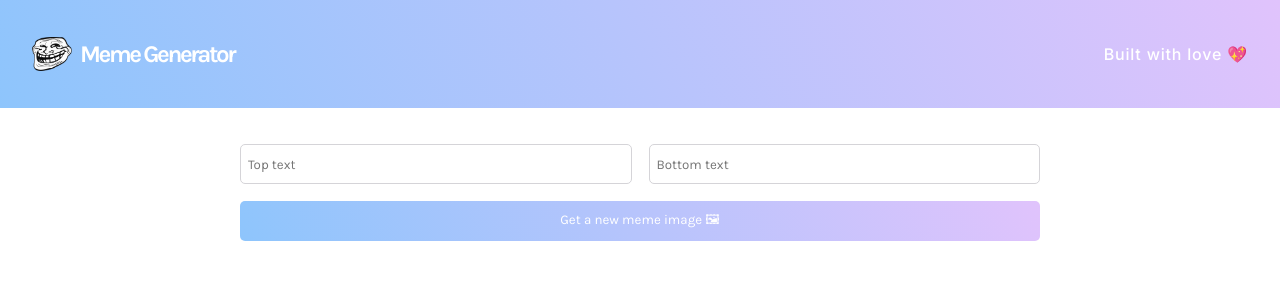
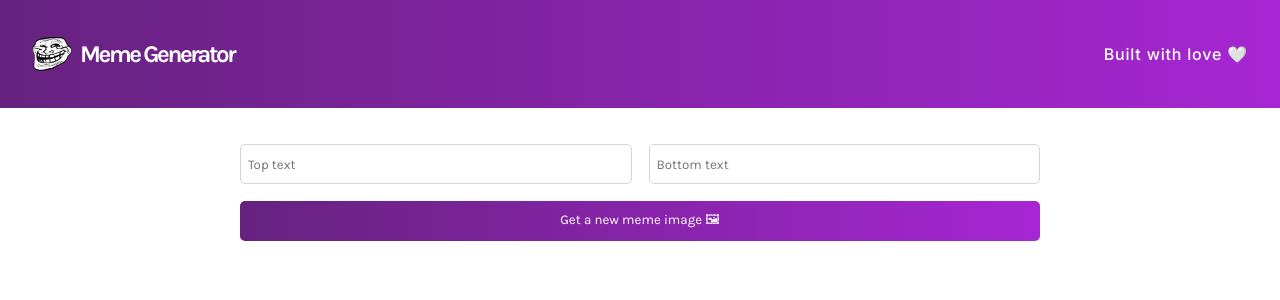
Before and after one commit to carlawlls/react-meme-generator, a React (Create React App) app: page / in a window 1280 px wide. Shown: the top 300 px of the page. Built offline with nearby package versions, Linux system fonts and the light colour scheme.

Commit message:
changed header color

```diff
--- a/src/components/Header.js
+++ b/src/components/Header.js
@@ -7,7 +7,7 @@ export default function Header() {
         <img src='images/header-logo.png' alt='' className='header--img' />
         <h3 className='header--h3'>Meme Generator</h3>
       </div>
-      <p className='header--p'>Built with love 💖</p>
+      <p className='header--p'>Built with love 🤍</p>
     </div>
   )
 }
--- a/src/index.css
+++ b/src/index.css
@@ -7,8 +7,7 @@ main {
 }
 
 .header {
-  background-color: #8EC5FC;
-  background-image: linear-gradient(62deg, #8EC5FC 0%, #E0C3FC 100%);
+  background: linear-gradient(90deg, #672280 1.18%, #A626D3 100%);
   color: white;
   display: flex;
   justify-content: space-between;
@@ -58,8 +57,7 @@ main {
   grid-column: 1 / -1;
   font-family: "Karla", sans-serif;
   border-radius: 5px;
-  background-color: #8EC5FC;
-  background-image: linear-gradient(62deg, #8EC5FC 0%, #E0C3FC 100%);
+  background: linear-gradient(90deg, #672280 1.18%, #A626D3 100%);
   color: white;
   border: none;
   cursor: pointer;
```
